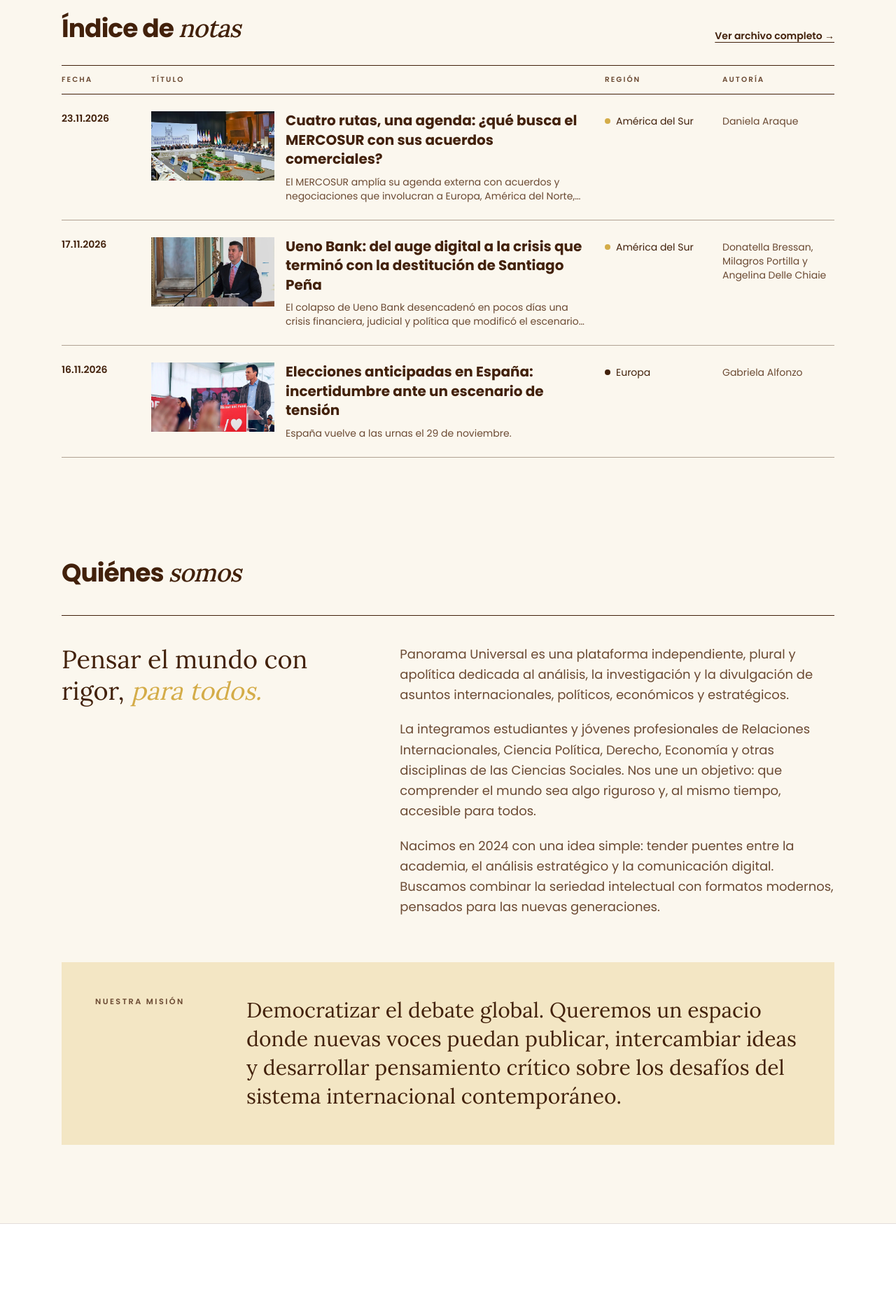
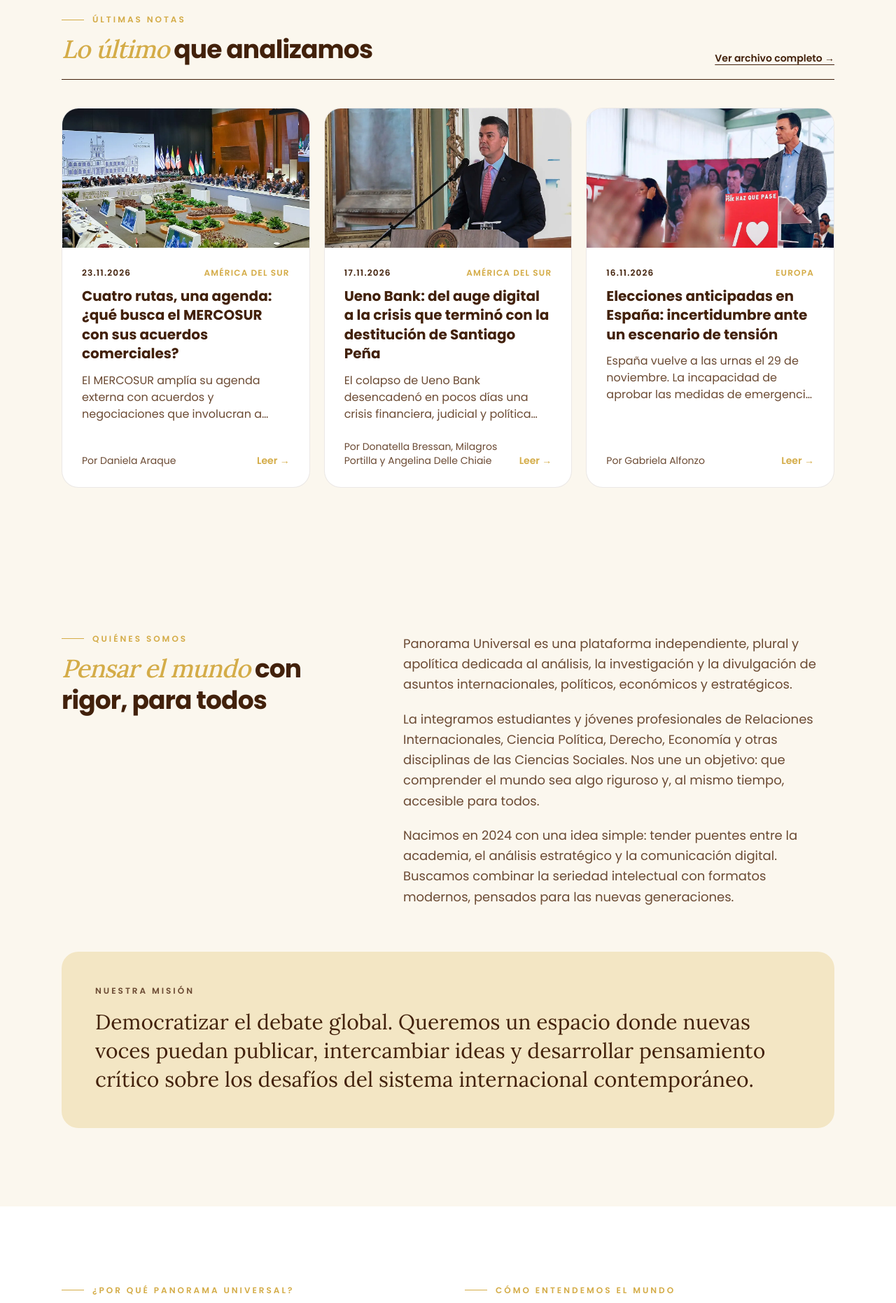
Before and after one commit to panoramauniversal/panorama-web, a Next.js app: page / in a window 1280 px wide. Shown: the part 620-2482 px from the top of the page at 70% size. Built offline with nearby package versions, Linux system fonts and the light colour scheme.

Commit message:
Mockup: portada mezcla del diseño anterior y el nuevo
Co-Authored-By: Claude Opus 5.5 <noreply@anthropic.com>
Claude-Session: https://claude.ai/code/session_01XSbgm8y3SE5Wf3ovLbby6g

```diff
--- a/app/components.tsx
+++ b/app/components.tsx
@@ -23,24 +23,27 @@ export function Eyebrow({
   );
 }
 
-// Título de sección con la última palabra en cursiva serif, como "Índice de *notas*".
+// Título de sección que arranca con una o más palabras en cursiva serif, como "*Quiénes* somos".
 export function Titulo({
   children,
   cursiva,
   light = false,
+  sobreOro = false,
   className = "",
 }: {
   children: React.ReactNode;
   cursiva: string;
   light?: boolean;
+  // Sobre fondo dorado la cursiva va en marrón para que se lea.
+  sobreOro?: boolean;
   className?: string;
 }) {
   return (
     <h2
-      className={`text-3xl font-bold tracking-tight sm:text-4xl ${light ? "text-crema" : ""} ${className}`}
+      className={`text-3xl font-bold leading-tight tracking-tight sm:text-4xl ${light ? "text-crema" : ""} ${className}`}
     >
-      {children}{" "}
-      <span className={`font-serif font-medium italic ${light ? "text-oro" : ""}`}>{cursiva}</span>
+      <span className={`font-serif font-medium italic ${sobreOro ? "" : "text-oro"}`}>{cursiva}</span>{" "}
+      {children}
     </h2>
   );
 }
--- a/app/page.tsx
+++ b/app/page.tsx
@@ -1,6 +1,6 @@
 import Image from "next/image";
 import Link from "next/link";
-import { BotonEscribir, Footer, Header, Titulo } from "./components";
+import { BotonEscribir, Eyebrow, Footer, Header, Titulo } from "./components";
 import { areas } from "./equipo";
 import { getNotas } from "./notas/datos";
 import {
@@ -33,6 +33,14 @@ function Hero() {
   return (
     <section id="inicio" className="relative overflow-hidden bg-tierra text-crema">
       <div aria-hidden className="pointer-events-none absolute inset-0" style={lineasHero} />
+      <div
+        aria-hidden
+        className="pointer-events-none absolute -right-40 -top-40 h-[34rem] w-[34rem] rounded-full border-[3rem] border-oro/10"
+      />
+      <div
+        aria-hidden
+        className="pointer-events-none absolute -bottom-52 -left-32 h-[28rem] w-[28rem] rounded-full border-[2rem] border-oro/10"
+      />
       <div className="relative mx-auto max-w-6xl px-4 pb-14 pt-12 sm:px-6 md:pb-20 md:pt-16">
         <ul className="flex flex-wrap gap-x-10 gap-y-2 text-[0.65rem] font-semibold uppercase tracking-[0.22em] text-oro">
           {hero.etiquetas.map((e) => (
@@ -83,11 +91,11 @@ function Hero() {
 function QuienesSomos() {
   return (
     <section id="quienes-somos" className="mx-auto max-w-6xl px-4 py-20 sm:px-6 md:py-28">
-      <Titulo cursiva="somos">Quiénes</Titulo>
-      <div className="mt-10 grid gap-10 border-t border-tierra pt-10 md:grid-cols-[1fr_1.4fr]">
-        <p className="font-serif text-3xl leading-tight sm:text-4xl">
-          Pensar el mundo con rigor, <span className="italic text-oro">para todos.</span>
-        </p>
+      <div className="grid gap-12 md:grid-cols-[1fr_1.4fr]">
+        <div>
+          <Eyebrow>Quiénes somos</Eyebrow>
+          <Titulo cursiva="Pensar el mundo">con rigor, para todos</Titulo>
+        </div>
         <div className="space-y-5 text-lg leading-relaxed text-tierra-suave">
           {quienesSomos.map((p) => (
             <p key={p}>{p}</p>
@@ -95,11 +103,11 @@ function QuienesSomos() {
         </div>
       </div>
 
-      <div className="mt-16 grid gap-6 bg-oro-claro p-8 sm:p-12 md:grid-cols-[12rem_1fr]">
-        <p className="text-[0.7rem] font-semibold uppercase tracking-[0.22em] text-tierra-suave">
+      <div className="mt-16 rounded-3xl bg-oro-claro p-8 sm:p-12">
+        <p className="text-xs font-semibold uppercase tracking-[0.25em] text-tierra-suave">
           Nuestra misión
         </p>
-        <p className="font-serif text-2xl leading-snug sm:text-3xl">{mision}</p>
+        <p className="mt-4 font-serif text-2xl leading-snug sm:text-3xl">{mision}</p>
       </div>
     </section>
   );
@@ -107,23 +115,27 @@ function QuienesSomos() {
 
 function PorQue() {
   return (
-    <section className="border-y border-tierra/15 bg-white">
+    <section className="bg-white">
       <div className="mx-auto max-w-6xl px-4 py-20 sm:px-6 md:py-28">
-        <Titulo cursiva="Panorama Universal?">¿Por qué</Titulo>
-        <div className="mt-10 grid gap-12 border-t border-tierra pt-10 md:grid-cols-2">
-          <div className="space-y-5 text-lg leading-relaxed text-tierra-suave">
+        <div className="grid gap-12 md:grid-cols-2">
+          <div>
+            <Eyebrow>¿Por qué Panorama Universal?</Eyebrow>
+            <Titulo cursiva="Más allá">de los medios tradicionales</Titulo>
+            <div className="mt-6 space-y-5 text-lg leading-relaxed text-tierra-suave">
               {porQue.map((p) => (
                 <p key={p}>{p}</p>
               ))}
             </div>
+          </div>
           <div>
+            <Eyebrow>Cómo entendemos el mundo</Eyebrow>
             <p className="text-lg leading-relaxed text-tierra-suave">
               Para nosotros, la diversidad de enfoques no es un obstáculo: es lo que enriquece el
               análisis y fortalece el debate. Por eso Panorama es:
             </p>
-            <ul className="mt-6 grid border-l border-t border-tierra sm:grid-cols-2">
+            <ul className="mt-6 grid gap-4 sm:grid-cols-2">
               {principios.map((p) => (
-                <li key={p.titulo} className="border-b border-r border-tierra p-5">
+                <li key={p.titulo} className="rounded-2xl border border-tierra/10 p-5">
                   <p className="text-sm font-bold uppercase tracking-widest text-oro">{p.titulo}</p>
                   <p className="mt-2 text-tierra-suave">{p.texto}</p>
                 </li>
@@ -138,32 +150,27 @@ function PorQue() {
 
 function QueHacemos() {
   return (
-    <section id="que-hacemos" className="mx-auto max-w-6xl px-4 py-20 sm:px-6 md:py-28">
-      <Titulo cursiva="hacemos">Qué</Titulo>
-      <p className="mt-4 max-w-2xl text-lg text-tierra-suave">
-        Análisis, diálogo y comunidad: así llevamos los asuntos internacionales a las nuevas
-        generaciones.
-      </p>
-      <ol className="mt-10 grid border-l border-t border-tierra sm:grid-cols-2 lg:grid-cols-3">
+    <section id="que-hacemos" className="bg-tierra text-crema">
+      <div className="mx-auto max-w-6xl px-4 py-20 sm:px-6 md:py-28">
+        <Eyebrow light>Qué hacemos</Eyebrow>
+        <Titulo light cursiva="Análisis, diálogo">y comunidad</Titulo>
+        <ol className="mt-12 grid gap-px overflow-hidden rounded-3xl bg-crema/10 sm:grid-cols-2 lg:grid-cols-3">
           {queHacemos.map((item, i) => (
-          <li
-            key={item.titulo}
-            className="flex min-h-56 flex-col justify-between gap-8 border-b border-r border-tierra p-6 sm:p-7"
-          >
-            <span className="font-serif text-3xl text-tierra-suave">
+            <li key={item.titulo} className="flex min-h-56 flex-col justify-between gap-8 bg-tierra p-7">
+              <span className="font-serif text-3xl italic text-oro">
                 {String(i + 1).padStart(2, "0")}
               </span>
               <div>
-              <h3 className="text-lg font-semibold">{item.titulo}</h3>
-              <p className="mt-2 text-sm leading-relaxed text-tierra-suave">{item.texto}</p>
+                <h3 className="text-xl font-semibold">{item.titulo}</h3>
+                <p className="mt-2 text-crema/75">{item.texto}</p>
               </div>
             </li>
           ))}
-        <li className="flex min-h-56 flex-col justify-between gap-8 border-b border-r border-tierra bg-oro p-6 sm:p-7">
-          <span className="font-serif text-3xl">06</span>
+          <li className="flex min-h-56 flex-col justify-between gap-8 bg-oro p-7 text-tierra">
+            <span className="font-serif text-3xl italic">06</span>
             <div>
-            <h3 className="text-lg font-semibold">Seguinos</h3>
-            <p className="mt-2 text-sm">Enterate de cada nueva publicación y actividad.</p>
+              <h3 className="text-xl font-semibold">Seguinos</h3>
+              <p className="mt-2">Enterate de cada nueva publicación y actividad.</p>
               <div className="mt-4 flex flex-wrap gap-2">
                 {redes.map((r) => (
                   <a
@@ -180,39 +187,27 @@ function QueHacemos() {
             </div>
           </li>
         </ol>
+      </div>
     </section>
   );
 }
-
-// Colores del punto de cada región en el índice.
-const colorRegion: Record<string, string> = {
-  "América del Sur": "bg-oro",
-  Argentina: "bg-oro",
-  "América del Norte": "bg-tierra-suave",
-  Europa: "bg-tierra",
-  Asia: "bg-tierra-suave",
-  África: "bg-oro",
-  "Medio Oriente": "bg-tierra",
-  Global: "border border-tierra",
-};
 
 function fechaCorta(fecha: string) {
   const [a, m, d] = fecha.split("-");
   return `${d}.${m}.${a}`;
 }
 
-// Primera oración del resumen, para la bajada corta del índice.
-function bajada(resumen: string) {
-  return resumen.match(/^.+?[.?!](?=\s|$)/)?.[0] ?? resumen;
-}
-
-function IndiceNotas() {
+// Las últimas notas como tarjetas con foto, con la fecha y la región arriba.
+function UltimasNotas() {
   const notas = getNotas().slice(0, 3);
   if (notas.length === 0) return null;
   return (
-    <section id="notas" className="mx-auto max-w-6xl px-4 pb-6 pt-16 sm:px-6 md:pb-8 md:pt-24">
-      <div className="flex flex-wrap items-end justify-between gap-4">
-        <Titulo cursiva="notas">Índice de</Titulo>
+    <section id="notas" className="mx-auto max-w-6xl px-4 py-20 sm:px-6 md:py-24">
+      <div className="flex flex-wrap items-end justify-between gap-4 border-b border-tierra pb-5">
+        <div>
+          <Eyebrow>Últimas notas</Eyebrow>
+          <Titulo cursiva="Lo último">que analizamos</Titulo>
+        </div>
         <Link
           href="/notas"
           className="text-sm font-semibold underline underline-offset-4 transition hover:text-oro"
@@ -220,70 +215,53 @@ function IndiceNotas() {
           Ver archivo completo →
         </Link>
       </div>
-      <div className="mt-8 border-t border-tierra">
-        <div className="hidden grid-cols-[6.5rem_1fr_9rem_10rem] gap-6 border-b border-tierra py-3 text-[0.65rem] font-semibold uppercase tracking-[0.2em] text-tierra-suave md:grid">
-          <span>Fecha</span>
-          <span>Título</span>
-          <span>Región</span>
-          <span>Autoría</span>
-        </div>
-        <ul>
+      <ul className="mt-10 grid gap-5 sm:grid-cols-2 lg:grid-cols-3">
         {notas.map((n) => (
-            <li key={n.slug} className="border-b border-tierra/40">
+          <li key={n.slug}>
             <Link
               href={`/notas/${n.slug}`}
-                className="group grid gap-3 py-6 md:grid-cols-[6.5rem_1fr_9rem_10rem] md:gap-6"
+              className="group flex h-full flex-col overflow-hidden rounded-3xl border border-tierra/10 bg-white transition hover:-translate-y-1 hover:border-oro hover:shadow-lg"
             >
-                <span className="text-sm font-semibold">{fechaCorta(n.fecha)}</span>
-                <span className="flex flex-col gap-4 sm:flex-row sm:items-start">
               {n.imagen && (
-                    <span className="relative block aspect-video w-full shrink-0 overflow-hidden sm:w-44">
                 <Image
                   src={n.imagen}
                   alt=""
-                        fill
-                        sizes="(min-width: 640px) 176px, 100vw"
-                        className="object-cover transition duration-300 group-hover:scale-105"
+                  width={800}
+                  height={450}
+                  sizes="(min-width: 1024px) 360px, (min-width: 640px) 50vw, 100vw"
+                  className="aspect-video w-full object-cover"
                 />
+              )}
+              <div className="flex flex-1 flex-col p-7">
+                <p className="flex flex-wrap items-center justify-between gap-2 text-xs font-semibold uppercase tracking-widest">
+                  <span>{fechaCorta(n.fecha)}</span>
+                  {n.region && <span className="text-oro">{n.region}</span>}
+                </p>
+                <h3 className="mt-3 text-xl font-bold leading-snug">{n.titulo}</h3>
+                <p className="mt-3 line-clamp-3 text-tierra-suave">{n.resumen}</p>
+                <div className="mt-auto flex items-end justify-between gap-4 pt-6 text-sm">
+                  <span className="text-tierra-suave">Por {n.autores}</span>
+                  <span className="shrink-0 font-semibold text-oro transition group-hover:translate-x-1">
+                    Leer →
                   </span>
-                  )}
-                  <span>
-                    <span className="block text-xl font-bold leading-snug transition group-hover:text-oro">
-                      {n.titulo}
-                    </span>
-                    <span className="mt-2 line-clamp-2 text-sm text-tierra-suave">
-                      {bajada(n.resumen)}
-                    </span>
-                  </span>
-                </span>
-                {n.region ? (
-                  <span className="flex items-center gap-2 text-sm md:items-start md:pt-1">
-                    <span
-                      className={`h-2 w-2 shrink-0 rounded-full md:mt-1.5 ${colorRegion[n.region] ?? "bg-oro"}`}
-                    />
-                    {n.region}
-                  </span>
-                ) : (
-                  <span className="hidden md:block" />
-                )}
-                <span className="text-sm text-tierra-suave md:pt-1">{n.autores}</span>
+                </div>
+              </div>
             </Link>
           </li>
         ))}
       </ul>
-      </div>
     </section>
   );
 }
 
 function Comunidad() {
   return (
-    <section id="comunidad" className="border-t border-tierra/15 bg-white">
-      <div className="mx-auto max-w-6xl px-4 py-20 sm:px-6 md:py-28">
-        <Titulo cursiva="comunidad">Nuestra</Titulo>
-        <div className="mt-10 grid gap-16 border-t border-tierra pt-10 md:grid-cols-2">
+    <section id="comunidad" className="mx-auto max-w-6xl px-4 py-20 sm:px-6 md:py-28">
+      <div className="grid gap-16 md:grid-cols-2">
         <div>
-            <p className="text-lg text-tierra-suave">{comunidad.intro}</p>
+          <Eyebrow>Nuestra comunidad</Eyebrow>
+          <Titulo cursiva="Una red">de intercambio y construcción conjunta</Titulo>
+          <p className="mt-6 text-lg text-tierra-suave">{comunidad.intro}</p>
           <ul className="mt-6 space-y-4">
             {comunidad.grupos.map((g) => (
               <li key={g} className="flex gap-3 text-tierra-suave">
@@ -294,19 +272,17 @@ function Comunidad() {
           </ul>
         </div>
         <div>
-            <p className="text-[0.7rem] font-semibold uppercase tracking-[0.22em] text-tierra-suave">
-              Cómo nos organizamos
-            </p>
-            <p className="mt-3 text-lg text-tierra-suave">
+          <Eyebrow>Cómo nos organizamos</Eyebrow>
+          <p className="text-lg text-tierra-suave">
             Panorama funciona a través de un equipo directivo y secretarías, con el apoyo de un
             equipo de voluntarios. Tocá cada área para conocer qué hace y quiénes la integran.
           </p>
-            <ul className="mt-6 border-t border-tierra">
+          <ul className="mt-6 space-y-3">
             {areas.map((a) => (
-                <li key={a.slug} className="border-b border-tierra/40">
+              <li key={a.slug}>
                 <Link
                   href={`/equipo/${a.slug}`}
-                    className="group flex items-center justify-between gap-4 py-4 transition hover:text-oro"
+                  className="group flex items-center justify-between gap-4 rounded-2xl border border-tierra/10 bg-white px-5 py-4 transition hover:border-oro hover:shadow-md"
                 >
                   <span className="font-medium">{a.nombre}</span>
                   <span className="text-oro transition group-hover:translate-x-1" aria-hidden>
@@ -315,13 +291,13 @@ function Comunidad() {
                 </Link>
               </li>
             ))}
-              <li className="border-b border-tierra/40">
+            <li>
               <Link
                 href="/equipo/voluntariado"
-                  className="group flex items-center justify-between gap-4 py-4 font-semibold transition hover:text-oro"
+                className="group flex items-center justify-between gap-4 rounded-2xl bg-oro px-5 py-4 transition hover:shadow-md"
               >
-                  <span>Voluntariado</span>
-                  <span className="text-oro transition group-hover:translate-x-1" aria-hidden>
+                <span className="font-semibold">Voluntariado</span>
+                <span className="transition group-hover:translate-x-1" aria-hidden>
                   →
                 </span>
               </Link>
@@ -330,14 +306,9 @@ function Comunidad() {
         </div>
       </div>
 
-        <div className="mt-20 border-t border-tierra pt-14 text-center">
-          <p className="text-[0.7rem] font-semibold uppercase tracking-[0.22em] text-tierra-suave">
-            ¿Hacia dónde vamos?
-          </p>
-          <p className="mx-auto mt-5 max-w-3xl font-serif text-2xl leading-snug sm:text-3xl">
-            {vision}
-          </p>
-        </div>
+      <div className="mt-20 border-t border-tierra/10 pt-16 text-center">
+        <p className="mb-3 text-xs font-semibold uppercase tracking-[0.25em] text-oro">¿Hacia dónde vamos?</p>
+        <p className="mx-auto max-w-3xl font-serif text-2xl leading-snug sm:text-3xl">{vision}</p>
       </div>
     </section>
   );
@@ -345,29 +316,25 @@ function Comunidad() {
 
 function Sumate() {
   return (
-    <section id="sumate" className="bg-oro">
-      <div className="mx-auto grid max-w-6xl items-end gap-10 px-4 py-16 sm:px-6 md:grid-cols-[1.3fr_1fr] md:py-20">
-        <div>
-          <h2 className="text-4xl font-bold tracking-tight sm:text-5xl">
-            Sumate a <span className="font-serif font-medium italic">Panorama</span>
-          </h2>
-          <p className="mt-5 max-w-2xl text-lg">{sumate}</p>
-        </div>
-        <div className="flex flex-col items-start gap-4 md:items-end">
+    <section id="sumate" className="px-4 pb-20 sm:px-6 md:pb-28">
+      <div className="mx-auto max-w-6xl overflow-hidden rounded-3xl bg-oro px-8 py-14 text-center sm:px-16">
+        <Titulo sobreOro cursiva="Sumate">a Panorama</Titulo>
+        <p className="mx-auto mt-4 max-w-2xl text-lg">{sumate}</p>
         <a
           href={links.formularioVoluntariado}
           target="_blank"
           rel="noopener noreferrer"
-            className="rounded-full bg-tierra px-7 py-3 font-semibold text-crema transition hover:bg-crema hover:text-tierra"
+          className="mt-8 inline-block rounded-full bg-tierra px-7 py-3 font-semibold text-crema transition hover:bg-crema hover:text-tierra"
         >
           Dejanos tus datos
         </a>
         <Link
           href="/equipo/voluntariado"
-            className="font-semibold underline underline-offset-4 hover:no-underline"
+          className="mt-4 block font-semibold underline-offset-4 hover:underline sm:ml-6 sm:mt-0 sm:inline-block"
         >
           Conocé el voluntariado →
         </Link>
+        <div className="mt-6">
           <BotonEscribir />
         </div>
       </div>
@@ -375,13 +342,14 @@ function Sumate() {
   );
 }
 
+
 export default function Home() {
   return (
     <>
       <Header />
       <main>
         <Hero />
-        <IndiceNotas />
+        <UltimasNotas />
         <QuienesSomos />
         <PorQue />
         <QueHacemos />
```
Lines whose indentation alone changed are shown as unchanged.
